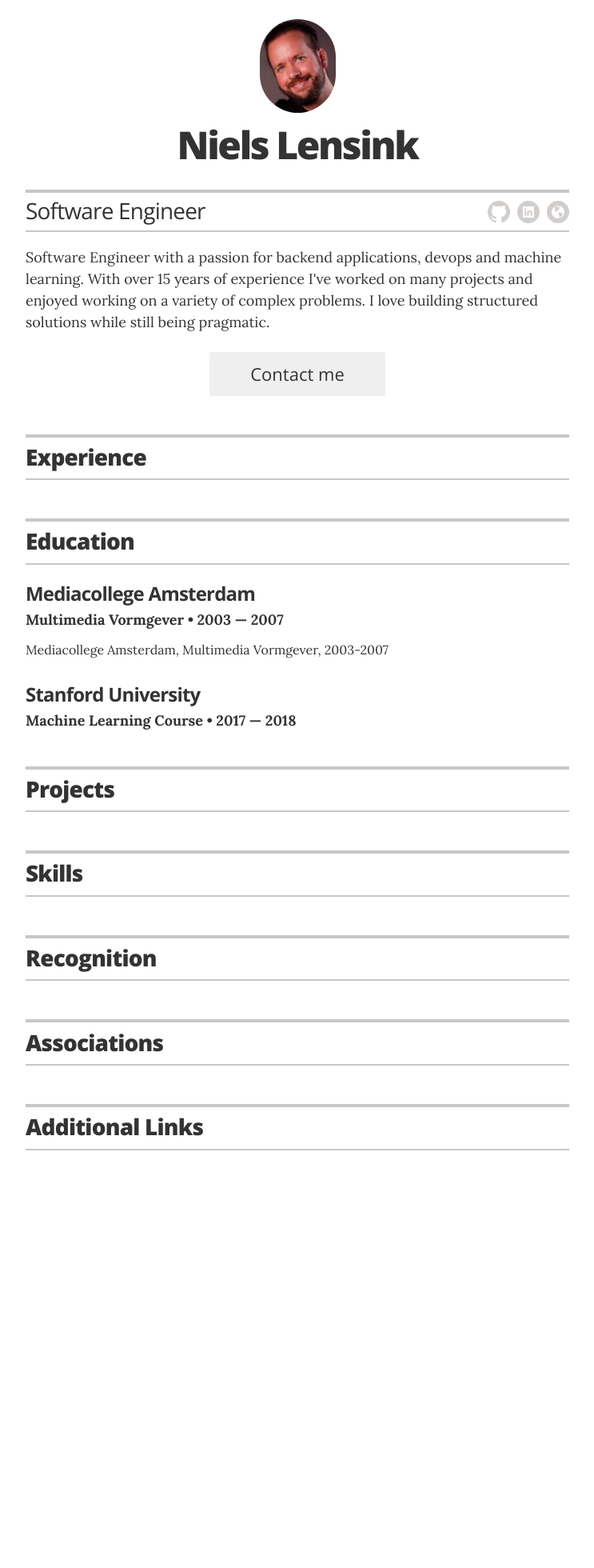
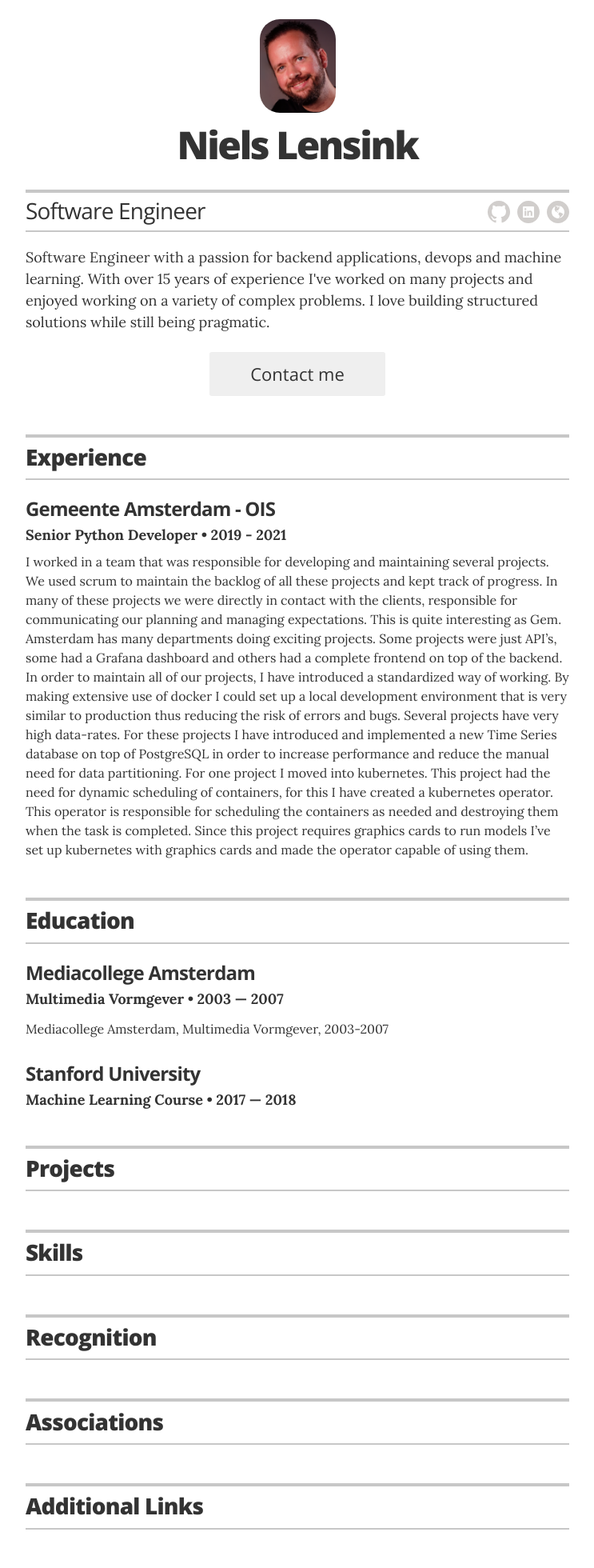
Before and after one commit to nielslensink/resume, a Jekyll site: the page built from index.html, in a window 1280 px wide. Shown: the whole page at 80% size, without its empty margins (268-1011 px from the left). Built offline with Jekyll 4.4.1, drawn with Linux system fonts in a browser that asks for light colours; before the commit the page ends 1486 px from its top, so only the background shows below that.

Commit message:
added experience

```diff
--- a/_data/experience.yml
+++ b/_data/experience.yml
@@ -12,8 +12,19 @@
 #   summary: If your stint was shorter, feel free to be brief and just call out the most meaningful points of your role. Be concise, and be meaninful. The person reading just needs enough to want to talk to you more about your experience.
 
 
-# # Communications Coordinator
-# - company: Springfield Women & Children's Center
-#   position: Communications Coordinator
-#   duration:   Jun, 2008  &mdash; May, 2010
-#   summary: Led communication efforts across digital and traditional media channels for marketing and public relations, internal communication strategies, and coordinated support programs for the recipients of the center's services.
+# Communications Coordinator
+- company: Gemeente Amsterdam - OIS
+  position: Senior Python Developer
+  duration: 2019 - 2021
+  summary: |
+    I worked in a team that was responsible for developing and maintaining several projects. We used scrum to maintain the backlog of all these projects and kept track of progress.
+
+    In many of these projects we were directly in contact with the clients, responsible for communicating our planning and managing expectations. This is quite interesting as Gem. Amsterdam has many departments doing exciting projects.
+
+    Some projects were just API’s, some had a Grafana dashboard and others had a complete frontend on top of the backend.
+
+    In order to maintain all of our projects, I have introduced a standardized way of working. By making extensive use of docker I could set up a local development environment that is very similar to production thus reducing the risk of errors and bugs.
+
+    Several projects have very high data-rates. For these projects I have introduced and implemented a new Time Series database on top of PostgreSQL in order to increase performance and reduce the manual need for data partitioning.
+
+    For one project I moved into kubernetes. This project had the need for dynamic scheduling of containers, for this I have created a kubernetes operator. This operator is responsible for scheduling the containers as needed and destroying them when the task is completed. Since this project requires graphics cards to run models I’ve set up kubernetes with graphics cards and made the operator capable of using them.
--- a/_sass/_resume.scss
+++ b/_sass/_resume.scss
@@ -24,7 +24,7 @@
     width: 95px;
     max-width: 100%;
     overflow: hidden;
-    @include border-radius(100px);
+    @include border-radius(25px);
     margin: 0 auto;
     display: block;
   }
```
